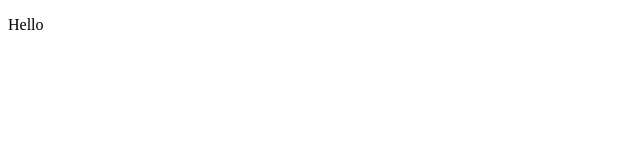
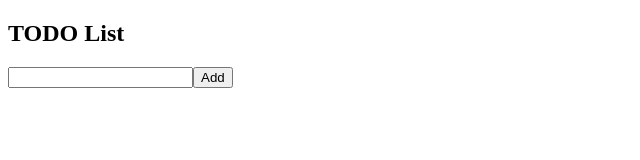
Before and after one commit to taisei-code/vue-todo-app, a plain HTML site: page index.html in a window 1280 px wide. Shown: the whole page, without its empty margins (0-640 px from the left). Drawn offline with nearby package versions, Linux system fonts and the light colour scheme.

Commit message:
UI調整

```diff
--- a/index.html
+++ b/index.html
@@ -11,7 +11,14 @@
 </head>
 <body>
   <div id="app">
-    <p> {{ message }}</p>
+
+    <h2>TODO List</h2>
+
+    <form action="">
+      <input type="text">
+      <button v-on:click="addItem">Add</button>
+    </form>
+
   </div>
 </body>
 </html>
```
